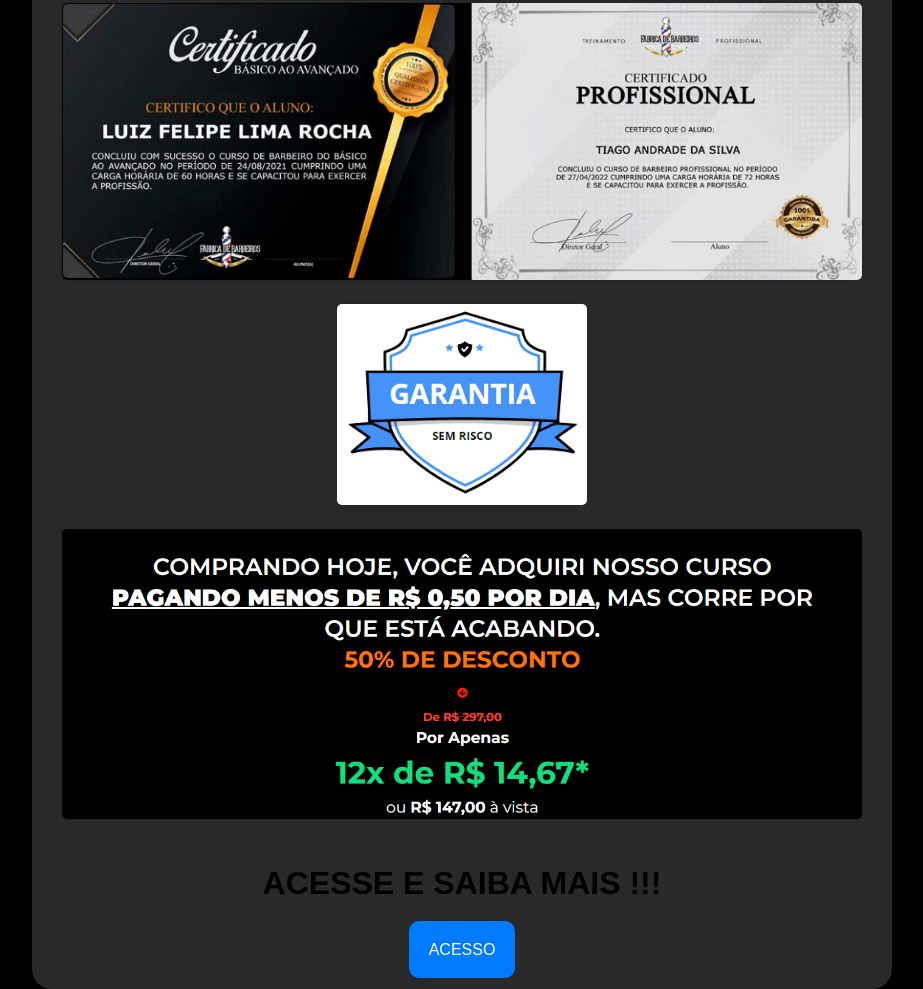
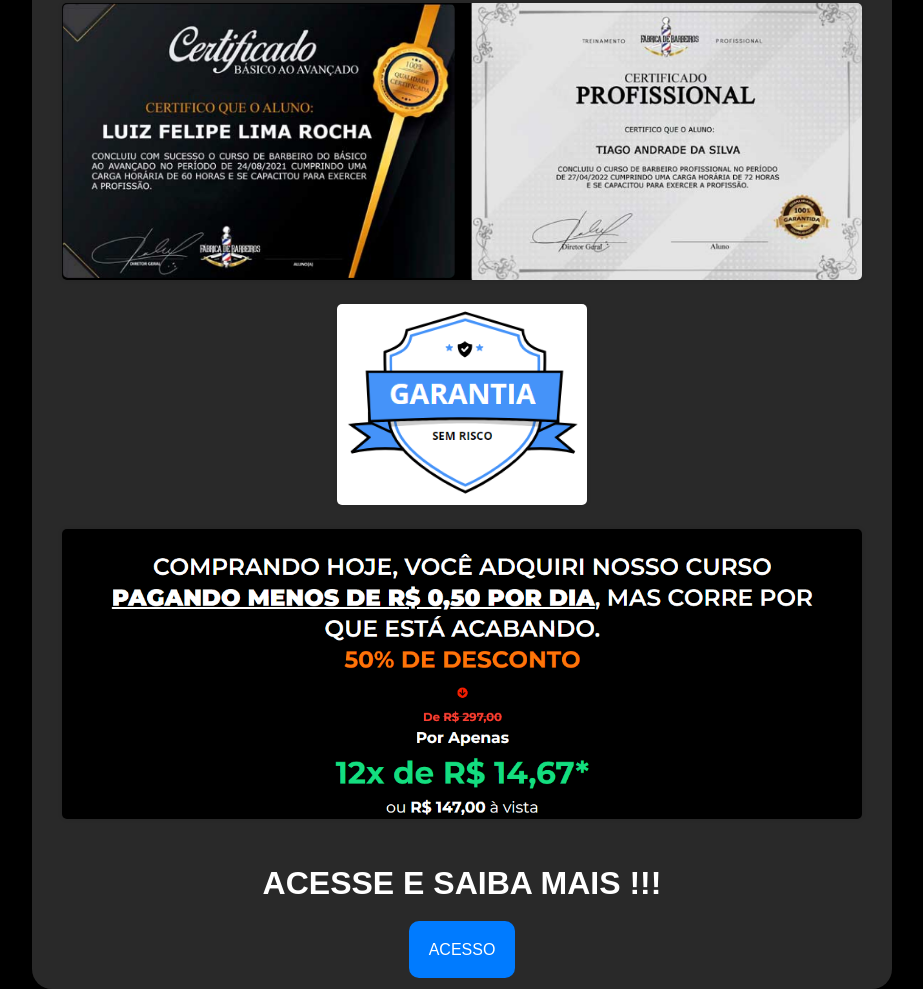
Before and after one commit to Bryan9355/barbeiro-profissional, a plain HTML site: page index.html in a window 1280 px wide. Shown: the part 639-1628 px from the top of the page, without its empty margins (178-1101 px from the left). Drawn offline with Linux system fonts and the light colour scheme.

Commit message:
styles.css

```diff
--- a/styles.css
+++ b/styles.css
@@ -45,3 +45,7 @@ body {
   .btn:hover {
     background-color: #0056b3;
   }
+  .text{
+    color: #ffffff;
+
+  }
```
